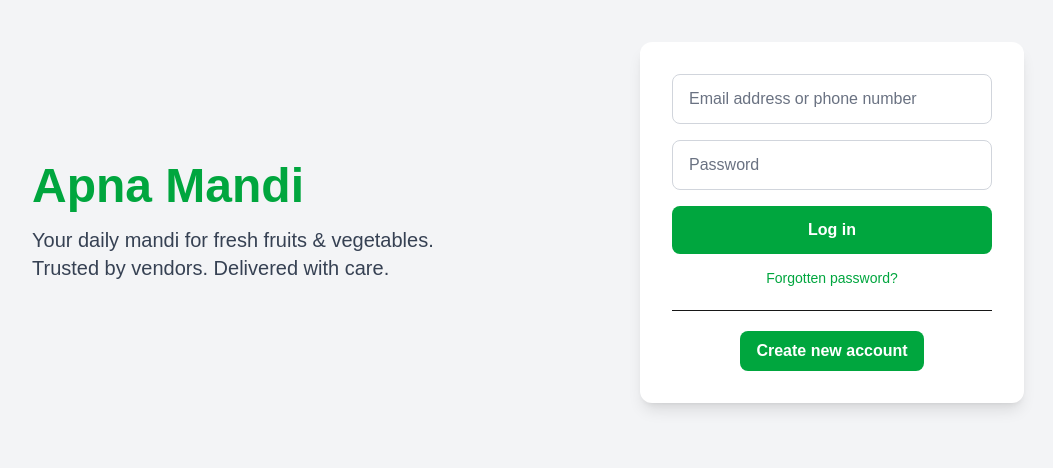
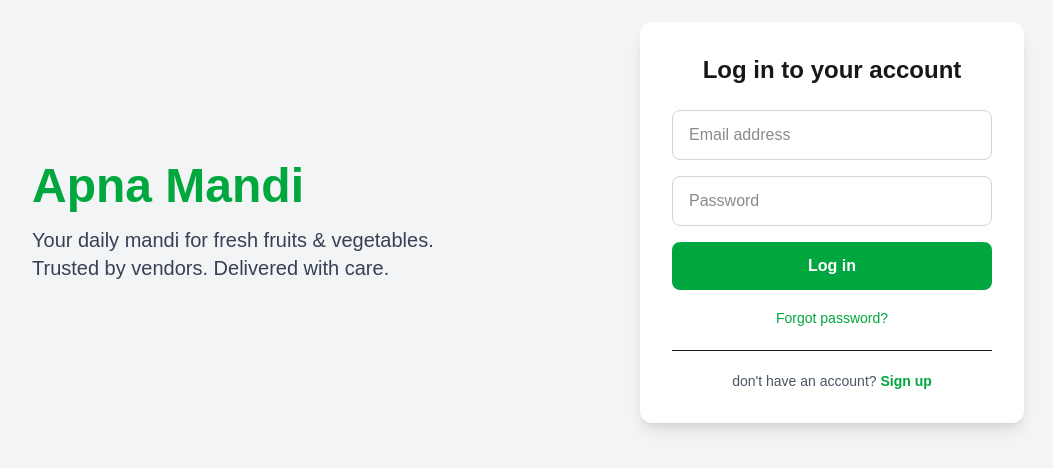
Before and after one commit to Deepansh005/apna-mandi, a Next.js app: page /login in a window 1280 px wide. Shown: the part 178-646 px from the top of the page, without its empty margins (128-1181 px from the left). Built offline with nearby package versions, Linux system fonts and the light colour scheme; no server answers.

Commit message:
connected all pages and sync them

```diff
--- a/app/login/page.tsx
+++ b/app/login/page.tsx
@@ -1,99 +1,95 @@
 'use client';
 
+import Link from 'next/link';
 import { useState } from 'react';
-import Link from 'next/link';
+import { createClient } from '@/utils/supabase/client';
+import { useRouter } from 'next/navigation';
 
 export default function LoginPage() {
-  const [emailOrPhone, setEmailOrPhone] = useState('');
+  const [email, setEmail] = useState('');
   const [password, setPassword] = useState('');
-  const [touched, setTouched] = useState(false);
+  const router = useRouter();
+  const supabase = createClient();
 
-  const handleSubmit = (e: React.FormEvent) => {
+  const handleLogin = async (e: React.FormEvent) => {
     e.preventDefault();
-    setTouched(true);
 
-    if (!emailOrPhone || !password) return;
+    if (!email || !password) {
+      alert('Please enter both email and password.');
+      return;
+    }
 
-    // login logic here
-    console.log('Logging in:', { emailOrPhone, password });
+    // Sign in the user with their email and password
+    const { error } = await supabase.auth.signInWithPassword({
+      email: email,
+      password: password,
+    });
+
+    if (error) {
+      // If there's an error, show it to the user
+      alert('Login failed: ' + error.message);
+    } else {
+      // If login is successful, redirect to the dashboard
+      router.push('/dashboard');
+    }
   };
 
   return (
     <div className="min-h-screen bg-gray-100 flex items-center justify-center px-4">
-      <div className="flex w-full max-w-5xl bg-gray-100 items-center justify-between">
+      <div className="flex w-full max-w-5xl bg-gray-100 items-center justify-between flex-col lg:flex-row">
         {/* Left Side */}
-        <div className="w-1/2 p-8">
+        <div className="w-full lg:w-1/2 p-8 text-center lg:text-left">
           <h1 className="text-5xl font-bold text-green-600">Apna Mandi</h1>
-          <p className="text-xl text-gray-700 mt-4 max-w-md">
+          <p className="text-xl text-gray-700 mt-4 max-w-md mx-auto lg:mx-0">
             Your daily mandi for fresh fruits & vegetables. Trusted by vendors. Delivered with care.
           </p>
         </div>
 
-        {/* Right Side - Login Form */}
-        <div className="w-full max-w-sm bg-white rounded-xl shadow-lg p-8">
-          <form onSubmit={handleSubmit} className="space-y-4">
+        {/* Login Form */}
+        <div className="w-full max-w-sm bg-white rounded-xl shadow-lg p-8 mt-8 lg:mt-0">
+          <form onSubmit={handleLogin} className="space-y-4">
+            <h2 className="text-2xl font-bold text-center mb-6">Log in to your account</h2>
+            <input
+              type="email"
+              placeholder="Email address"
+              value={email}
+              onChange={(e) => setEmail(e.target.value)}
+              required
+              className="w-full border border-gray-300 px-4 py-3 rounded-lg"
+            />
 
-            {/* Email or Phone */}
-            <div>
-              <input
-                type="text"
-                placeholder="Email address or phone number"
-                value={emailOrPhone}
-                onChange={(e) => setEmailOrPhone(e.target.value)}
-                className={`w-full px-4 py-3 rounded-lg placeholder-gray-500 focus:outline-none transition border
-                  ${emailOrPhone
-                    ? 'border-green-500 focus:ring-2 focus:ring-green-400'
-                    : 'border-gray-300'}`
-                }
-              />
-              {!emailOrPhone && touched && (
-                <p className="text-sm text-red-600 mt-1">This field is required.</p>
-              )}
-            </div>
-
-            {/* Password */}
-            <div>
             <input
               type="password"
               placeholder="Password"
               value={password}
               onChange={(e) => setPassword(e.target.value)}
-                className={`w-full px-4 py-3 rounded-lg placeholder-gray-500 focus:outline-none transition border
-                  ${password
-                    ? 'border-green-500 focus:ring-2 focus:ring-green-400'
-                    : 'border-gray-300'}`
-                }
+              required
+              className="w-full border border-gray-300 px-4 py-3 rounded-lg"
             />
-              {!password && touched && (
-                <p className="text-sm text-red-600 mt-1">Password is required.</p>
-              )}
-            </div>
 
-            {/* Submit */}
             <button
               type="submit"
-              className="w-full bg-green-600 hover:bg-green-700 text-white font-semibold py-3 rounded-lg transition"
+              className="w-full bg-green-600 hover:bg-green-700 text-white font-semibold py-3 rounded-lg"
             >
               Log in
             </button>
           </form>
 
-          {/* Other Links */}
-          <div className="text-center mt-3">
-            <Link href="#" className="text-sm text-green-600 hover:underline">
-              Forgotten password?
+          <div className="text-center mt-4">
+            <Link href="/forgot-password">
+              <span className="text-sm text-green-600 hover:underline">Forgot password?</span>
             </Link>
           </div>
 
           <hr className="my-5" />
 
           <div className="text-center">
-            <Link
-              href="/signup"
-              className="inline-block bg-green-600 hover:bg-green-700 text-white font-semibold py-2 px-4 rounded-lg transition"
-            >
-              Create new account
+            <p className="text-sm">
+              <span className="text-gray-600 font-medium">don&#39;t have an account?</span>{' '}
+              <Link href="/signup" className="text-green-600 font-semibold hover:underline">
+                Sign up
               </Link>
+            </p>
           </div>
         </div>
       </div>
--- a/app/signup/page.tsx
+++ b/app/signup/page.tsx
@@ -2,6 +2,8 @@
 
 import Link from 'next/link';
 import { useState } from 'react';
+import { createClient } from '@/utils/supabase/client';
+import { useRouter } from 'next/navigation';
 
 export default function SignupPage() {
   const [showExtraForm, setShowExtraForm] = useState(false);
@@ -12,9 +14,10 @@ export default function SignupPage() {
     password: '',
   });
 
+  const router = useRouter();
+  const supabase = createClient();
+
   const handleGoogleClick = () => {
-    // Simulate Google Auth flow here (e.g., Supabase / Firebase)
-    // Then ask user for additional required fields
     setShowExtraForm(true);
   };
 
@@ -22,20 +25,41 @@ export default function SignupPage() {
     setFormData({ ...formData, [e.target.name]: e.target.value });
   };
 
-  const handleFinalSubmit = (e: React.FormEvent) => {
-    e.preventDefault();
-    if (!formData.fullName || !formData.contact || !formData.password) {
-      alert('Please fill all required fields');
-      return;
-    }
-    console.log('Form Submitted:', formData);
-    // Save to Supabase or database
-  };
+  // ✅ Handle form submit and save to Supabase
+  const handleFinalSubmit = async (e: React.FormEvent) => {
+  e.preventDefault();
 
+  if (!formData.fullName || !formData.contact || !formData.password) {
+    alert('Please fill all required fields');
+    return;
+  }
+
+  // 1. Create user in Supabase Auth, passing metadata
+  const { data, error } = await supabase.auth.signUp({
+    email: formData.contact,
+    password: formData.password,
+    options: {
+      data: {
+        full_name: formData.fullName,
+        business: formData.business,
+        contact: formData.contact,
+      },
+    },
+  });
+
+  if (error) {
+    alert('Signup failed: ' + error.message);
+    return;
+  }
+
+  // 2. Redirect to login page after successful signup
+  alert('Success! Please check your email to confirm your account.');
+  router.push('/login');
+};
   return (
     <div className="min-h-screen bg-gray-100 flex items-center justify-center px-4">
       <div className="flex w-full max-w-5xl bg-gray-100 items-center justify-between flex-col lg:flex-row">
-        {/* Left Side - Brand Tagline */}
+        {/* Left Side */}
         <div className="w-full lg:w-1/2 p-8 text-center lg:text-left">
           <h1 className="text-5xl font-bold text-green-600">Apna Mandi</h1>
           <p className="text-xl text-gray-700 mt-4 max-w-md mx-auto lg:mx-0">
@@ -43,11 +67,11 @@ export default function SignupPage() {
           </p>
         </div>
 
-        {/* Right Side - Signup Form */}
+        {/* Signup Form */}
         <div className="w-full max-w-sm bg-white rounded-xl shadow-lg p-8 mt-8 lg:mt-0">
           {!showExtraForm ? (
             <>
-              <form className="space-y-4">
+              <form onSubmit={handleFinalSubmit} className="space-y-4">
                 <input
                   type="text"
                   placeholder="Full name"
@@ -55,17 +79,17 @@ export default function SignupPage() {
                   value={formData.fullName}
                   onChange={handleInputChange}
                   required
-                  className="w-full border border-gray-300 px-4 py-3 rounded-lg placeholder-gray-500 focus:outline-none focus:ring-2 focus:ring-green-400 focus:border-green-600"
+                  className="w-full border border-gray-300 px-4 py-3 rounded-lg"
                 />
 
                 <input
-                  type="text"
-                  placeholder="Email address or Phone number"
+                  type="email"
+                  placeholder="Email address"
                   name="contact"
                   value={formData.contact}
                   onChange={handleInputChange}
                   required
-                  className="w-full border border-gray-300 px-4 py-3 rounded-lg placeholder-gray-500 focus:outline-none focus:ring-2 focus:ring-green-400 focus:border-green-600"
+                  className="w-full border border-gray-300 px-4 py-3 rounded-lg"
                 />
 
                 <input
@@ -74,7 +98,7 @@ export default function SignupPage() {
                   name="business"
                   value={formData.business}
                   onChange={handleInputChange}
-                  className="w-full border border-gray-300 px-4 py-3 rounded-lg placeholder-gray-500 focus:outline-none focus:ring-2 focus:ring-green-400 focus:border-green-600"
+                  className="w-full border border-gray-300 px-4 py-3 rounded-lg"
                 />
 
                 <input
@@ -84,12 +108,12 @@ export default function SignupPage() {
                   value={formData.password}
                   onChange={handleInputChange}
                   required
-                  className="w-full border border-gray-300 px-4 py-3 rounded-lg placeholder-gray-500 focus:outline-none focus:ring-2 focus:ring-green-400 focus:border-green-600"
+                  className="w-full border border-gray-300 px-4 py-3 rounded-lg"
                 />
 
                 <button
                   type="submit"
-                  className="w-full bg-green-600 hover:bg-green-700 text-white font-semibold py-3 rounded-lg transition"
+                  className="w-full bg-green-600 hover:bg-green-700 text-white font-semibold py-3 rounded-lg"
                 >
                   Sign up
                 </button>
@@ -100,74 +124,25 @@ export default function SignupPage() {
               <div className="text-center space-y-3">
                 <button
                   onClick={handleGoogleClick}
-                  className="w-full border border-green-600 text-green-600 font-semibold py-2 rounded-lg hover:bg-green-50 transition"
+                  className="w-full border border-green-600 text-green-600 font-semibold py-2 rounded-lg hover:bg-green-50"
                 >
                   Continue with Google
                 </button>
 
                 <p className="text-sm">
                   <span className="text-gray-600 font-medium">Already have an account?</span>{' '}
-                  <Link
-                    href="/login"
-                    className="text-green-600 font-semibold hover:underline"
-                  >
+                  <Link href="/login" className="text-green-600 font-semibold hover:underline">
                     Log in
                   </Link>
                 </p>
               </div>
             </>
           ) : (
-            // Extra fields shown after Google auth
             <form onSubmit={handleFinalSubmit} className="space-y-4">
               <h2 className="text-xl font-semibold text-center text-green-700">
                 Complete Your Profile
               </h2>
-
-              <input
-                type="text"
-                name="fullName"
-                placeholder="Full name"
-                value={formData.fullName}
-                onChange={handleInputChange}
-                required
-                className="w-full border border-gray-300 px-4 py-3 rounded-lg placeholder-gray-500 focus:outline-none focus:ring-2 focus:ring-green-400 focus:border-green-600"
-              />
-
-              <input
-                type="text"
-                name="contact"
-                placeholder="Email address or Phone number"
-                value={formData.contact}
-                onChange={handleInputChange}
-                required
-                className="w-full border border-gray-300 px-4 py-3 rounded-lg placeholder-gray-500 focus:outline-none focus:ring-2 focus:ring-green-400 focus:border-green-600"
-              />
-
-              <input
-                type="text"
-                name="business"
-                placeholder="Business name (optional)"
-                value={formData.business}
-                onChange={handleInputChange}
-                className="w-full border border-gray-300 px-4 py-3 rounded-lg placeholder-gray-500 focus:outline-none focus:ring-2 focus:ring-green-400 focus:border-green-600"
-              />
-
-              <input
-                type="password"
-                name="password"
-                placeholder="Create password"
-                value={formData.password}
-                onChange={handleInputChange}
-                required
-                className="w-full border border-gray-300 px-4 py-3 rounded-lg placeholder-gray-500 focus:outline-none focus:ring-2 focus:ring-green-400 focus:border-green-600"
-              />
-
-              <button
-                type="submit"
-                className="w-full bg-green-600 hover:bg-green-700 text-white font-semibold py-3 rounded-lg transition"
-              >
-                Complete Signup
-              </button>
+              {/* Same fields as above */}
             </form>
           )}
         </div>
```
Lines whose indentation alone changed are shown as unchanged.
